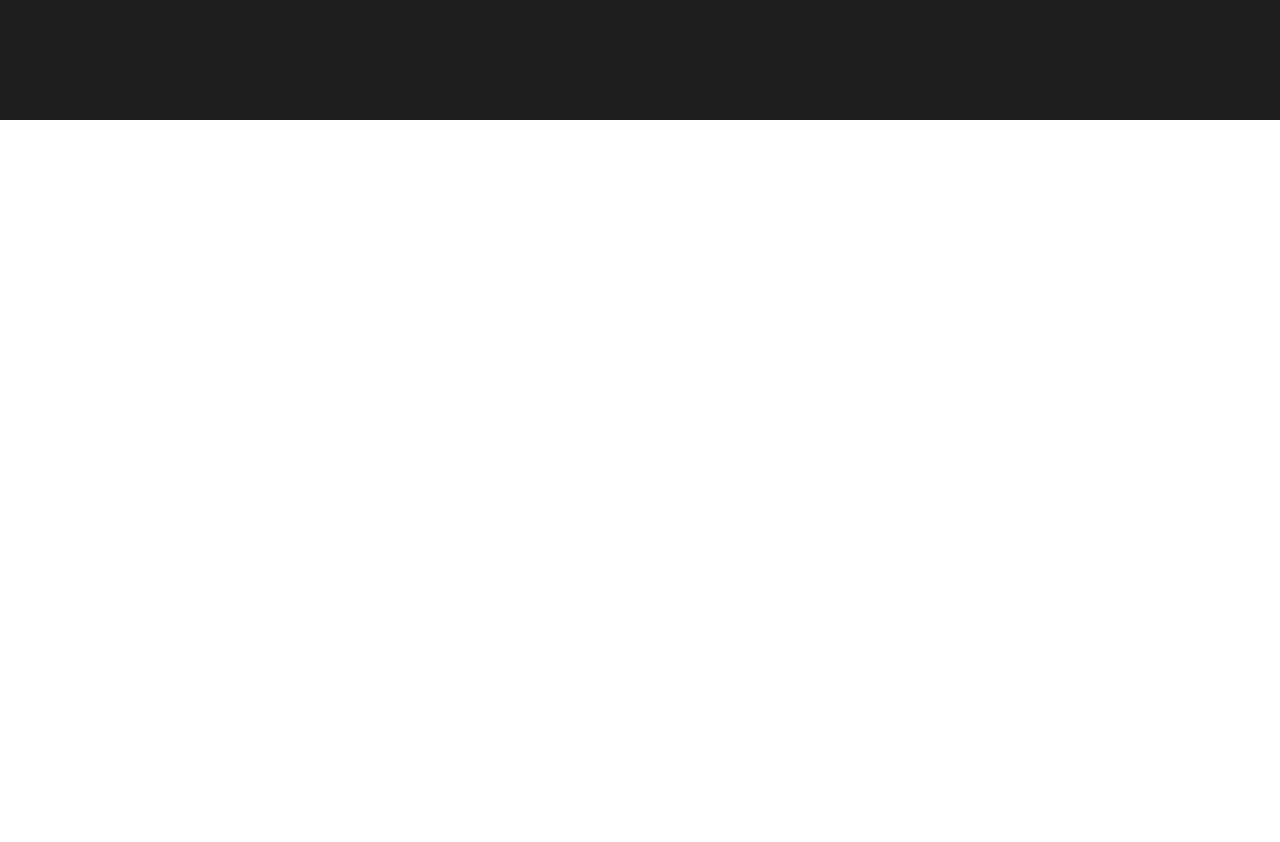
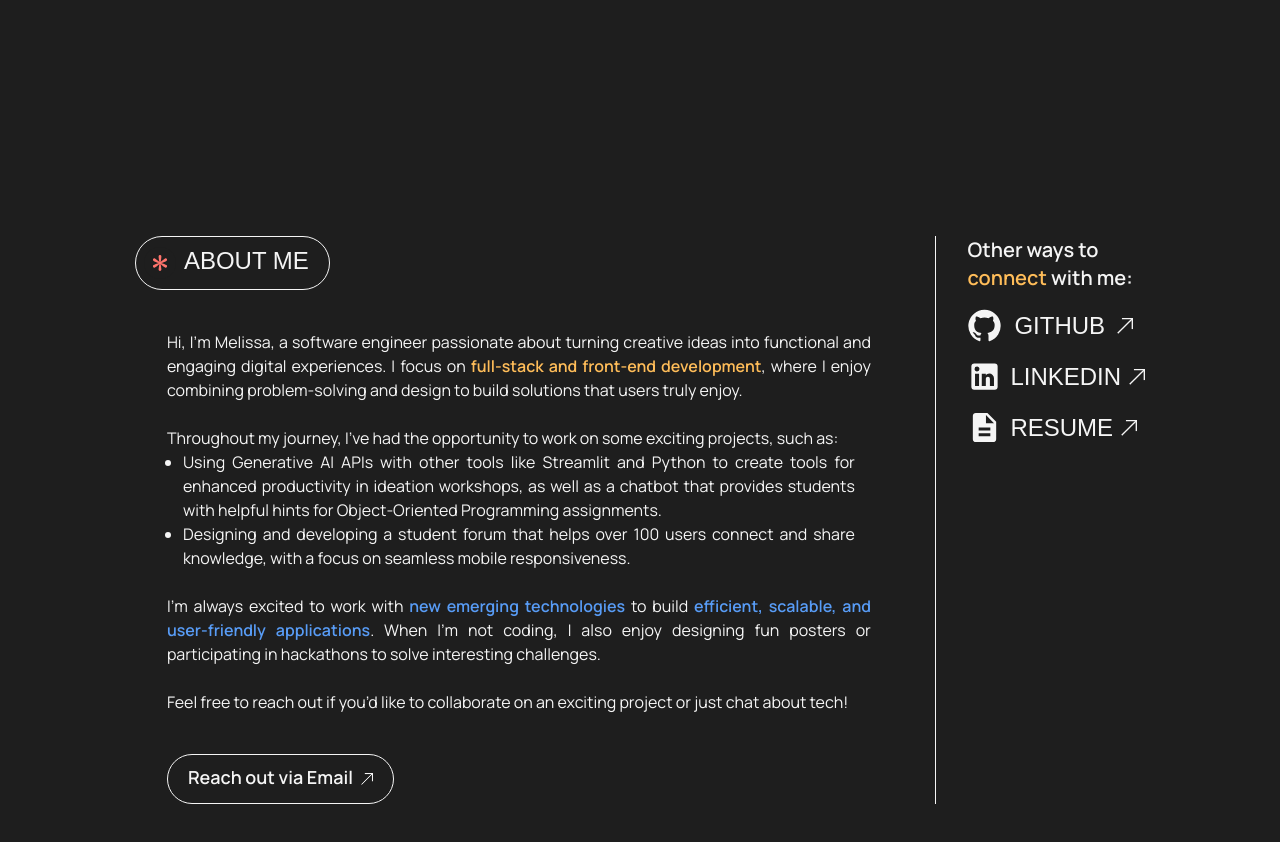
Before and after one commit to melissaharijanto/web-v4, a React (Vite) app: page / in a window 1280 px wide. Shown: the part 680-1522 px from the top of the page. Before the commit the page ends 800 px from the top, so only its background shows below. Built offline with nearby package versions, Linux system fonts and the light colour scheme; a web font is replaced by a local one.

Commit message:
Add about page

```diff
--- a/src/App.tsx
+++ b/src/App.tsx
@@ -2,12 +2,14 @@ import React from 'react';
 import './App.css';
 import NavigationBar from './components/NavigationBar';
 import Home from './pages/Home';
+import About from './pages/About';
 
 const App: React.FC = () => {
     return (
         <>
             <NavigationBar />
             <Home />
+            <About />
         </>
     );
 };
--- /dev/null
+++ b/src/components/SubheadingTitle.tsx
@@ -0,0 +1,25 @@
+import { styles } from '../styles';
+import Flower from './svgs/Flower';
+
+const SubheadingTitle = ({
+    title,
+    flowerFill,
+}: {
+    title: string;
+    flowerFill: string;
+}) => {
+    return (
+        <div>
+            <div className="flex justify-between items-center gap-x-2 px-2 py-2 border-white border-[1px] w-fit rounded-full">
+                <div className="bg-black rounded-full p-2">
+                    <Flower width="w-4" fill={flowerFill} />
+                </div>
+                <span className={`${styles['header-sm']} mb-1 mr-3`}>
+                    {title}
+                </span>
+            </div>
+        </div>
+    );
+};
+
+export default SubheadingTitle;
--- /dev/null
+++ b/src/pages/About.tsx
@@ -0,0 +1,127 @@
+import { Description, GitHub, LinkedIn } from '@mui/icons-material';
+import DiagonalArrow from '../components/svgs/DiagonalArrow';
+import Flower from '../components/svgs/Flower';
+import { styles } from '../styles';
+import SubheadingTitle from '../components/SubheadingTitle';
+
+const About = () => {
+    return (
+        <div
+            className={`${styles.page} flex flex-col justify-center items-center`}
+            id="about">
+            <div className="flex justify-center gap-x-8">
+                <div className="flex-col flex items-start max-w-[60vw]">
+                    <SubheadingTitle title="ABOUT ME" flowerFill="fill-red" />
+                    <div className="mx-8  mt-10 flex flex-col items-start">
+                        <p className="text-white font-manrope text-justify">
+                            Hi, I’m Melissa, a software engineer passionate
+                            about turning creative ideas into functional and
+                            engaging digital experiences. I focus on{' '}
+                            <span className="text-yellow font-semibold">
+                                full-stack and front-end development
+                            </span>
+                            , where I enjoy combining problem-solving and design
+                            to build solutions that users truly enjoy.
+                        </p>
+                        <br />
+                        <p className="text-white font-manrope text-justify">
+                            Throughout my journey, I’ve had the opportunity to
+                            work on some exciting projects, such as:
+                            <ul className="list-disc mx-4">
+                                <li>
+                                    Using Generative AI APIs with other tools
+                                    like Streamlit and Python to create tools
+                                    for enhanced productivity in ideation
+                                    workshops, as well as a chatbot that
+                                    provides students with helpful hints for
+                                    Object-Oriented Programming assignments.
+                                </li>
+                                <li>
+                                    Designing and developing a student forum
+                                    that helps over 100 users connect and share
+                                    knowledge, with a focus on seamless mobile
+                                    responsiveness.
+                                </li>
+                            </ul>
+                        </p>
+                        <br />
+                        <p className="text-white font-manrope text-justify">
+                            I’m always excited to work with{' '}
+                            <span className="text-blue font-semibold">
+                                new emerging technologies
+                            </span>{' '}
+                            to build{' '}
+                            <span className="text-blue font-semibold">
+                                efficient, scalable, and user-friendly
+                                applications
+                            </span>
+                            . When I’m not coding, I also enjoy designing fun
+                            posters or participating in hackathons to solve
+                            interesting challenges.
+                        </p>
+                        <br />
+                        <p className="text-white font-manrope text-justify">
+                            Feel free to reach out if you’d like to collaborate
+                            on an exciting project or just chat about tech!
+                        </p>
+                        <a
+                            href="mailto:melissaharijanto18@gmail.com"
+                            className={`${styles['button-text']} ${styles['button']} ${styles['button-with-diagonal-arrow']} mt-10`}>
+                            <span className="mb-1">Reach out via Email</span>
+                            <DiagonalArrow
+                                width="w-3"
+                                fill="fill-white"></DiagonalArrow>
+                        </a>
+                    </div>
+                </div>
+                <div className="flex justify-center items-center">
+                    <div className="w-[0.5px] bg-white min-h-full"></div>
+                </div>
+                <div className="flex flex-col items-start gap-y-4">
+                    <p className={`${styles.subheading} text-left`}>
+                        Other ways to <br />{' '}
+                        <span className="text-yellow">connect</span> with me:
+                    </p>
+                    <div className="group relative inline-block">
+                        <a
+                            href=""
+                            className={`flex items-center ${styles['header-sm']} gap-x-3`}>
+                            <GitHub fontSize="large" className="text-white" />
+                            GITHUB
+                            <DiagonalArrow fill="fill-white" width="w-4" />
+                        </a>
+                        <span
+                            className={`${styles['navbar-underline']}`}></span>
+                    </div>
+                    <div className="group relative inline-block">
+                        <a
+                            href=""
+                            className={`flex justify-center items-center ${styles['header-sm']} gap-x-2`}>
+                            <LinkedIn fontSize="large" className="text-white" />
+                            LINKEDIN
+                            <DiagonalArrow fill="fill-white" width="w-4" />
+                        </a>
+                        <span
+                            className={`${styles['navbar-underline']}`}></span>
+                    </div>
+                    <div className="group relative inline-block">
+                        <a
+                            href=""
+                            className={`flex justify-center items-center ${styles['header-sm']} gap-x-2`}>
+                            <Description
+                                fontSize="large"
+                                className="text-white"
+                            />
+                            RESUME
+                            <DiagonalArrow fill="fill-white" width="w-4" />
+                        </a>
+                        <span
+                            className={`${styles['navbar-underline']}`}></span>
+                    </div>
+                </div>
+            </div>
+        </div>
+    );
+};
+
+export default About;
--- a/src/styles.ts
+++ b/src/styles.ts
@@ -4,9 +4,12 @@ export const styles = {
     'header-sm-black': 'text-black font-shippori text-2xl',
     'header-xl': 'text-white font-shippori text-8xl',
     'subheading': 'text-white font-manrope text-xl font-semibold',
-
-    'transparent-button':'border-[1px] text-black border-white border-[1px] transition-all ease-in hover:font-bold rounded-full',
+    'button':'border-[1px] bg-black text-black border-white border-[1px] hover:bg-black-pressed transition-all ease-in hover:font-bold rounded-full',
+    'button-without-arrow':'py-2 px-5',
+    'button-with-diagonal-arrow': 'py-2 px-5 flex gap-x-2 justify-center items-center',
     'blue-button':'border-[1px] text-black border-blue bg-blue hover:bg-blue-pressed hover:border-blue-pressed rounded-full transition-all ease-in hover:font-bold',
+    'red-button':'border-[1px] text-black border-red bg-red hover:bg-red-pressed hover:border-red-pressed rounded-full transition-all ease-in hover:font-bold',
+    'yellow-button':'border-[1px] text-black border-yellow bg-yellow hover:bg-yellow-pressed hover:border-yellow-pressed rounded-full transition-all ease-in hover:font-bold',
     'button-with-right-arrow':'pl-4 pr-2 py-2 gap-x-1 flex items-center justify-between',
     'subheading-black': 'text-black font-manrope text-xl font-semibold',
     'button-text': 'text-white font-manrope text-lg font-semibold',
--- a/tailwind.config.js
+++ b/tailwind.config.js
@@ -16,6 +16,9 @@ module.exports = {
         red: "#FF746C",
         blue: "#589cf6",
         "blue-pressed": "#4179cc",
+        "black-pressed": "#121212",
+        "red-pressed": "#d85c56",
+        "yellow-pressed":"#d99b43",
       },
       animation: {
         'spin-slow': 'spin 4s linear infinite',
```
